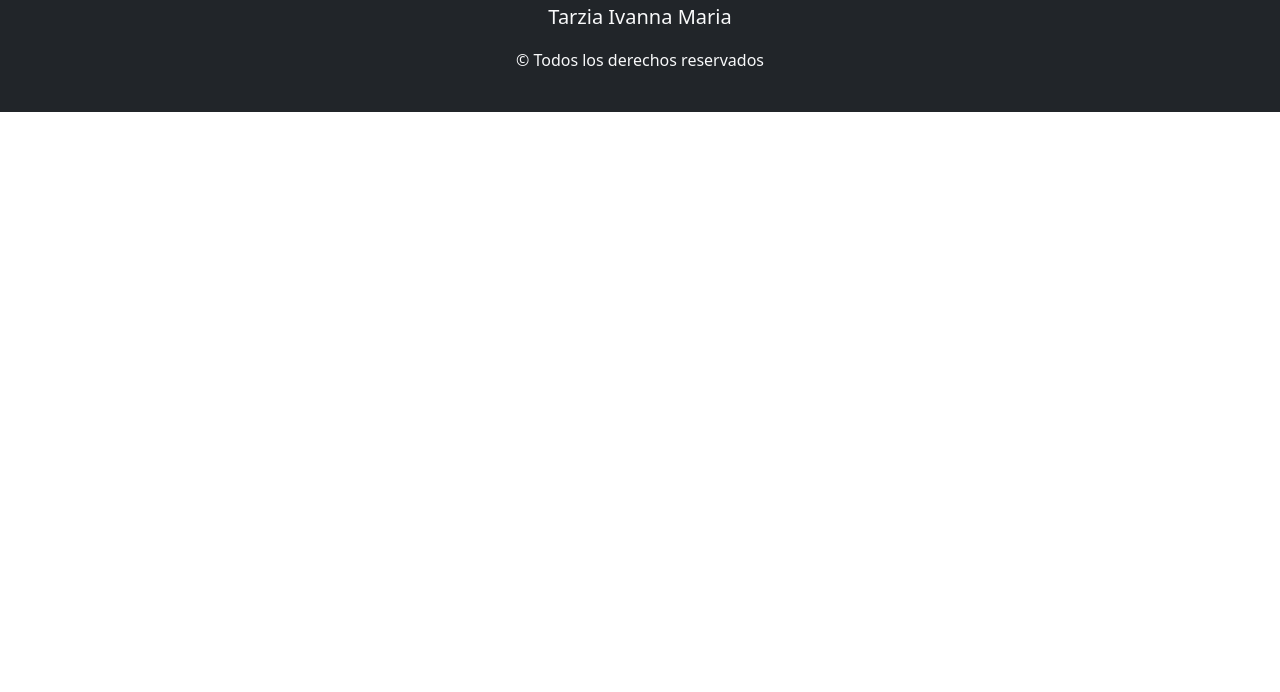
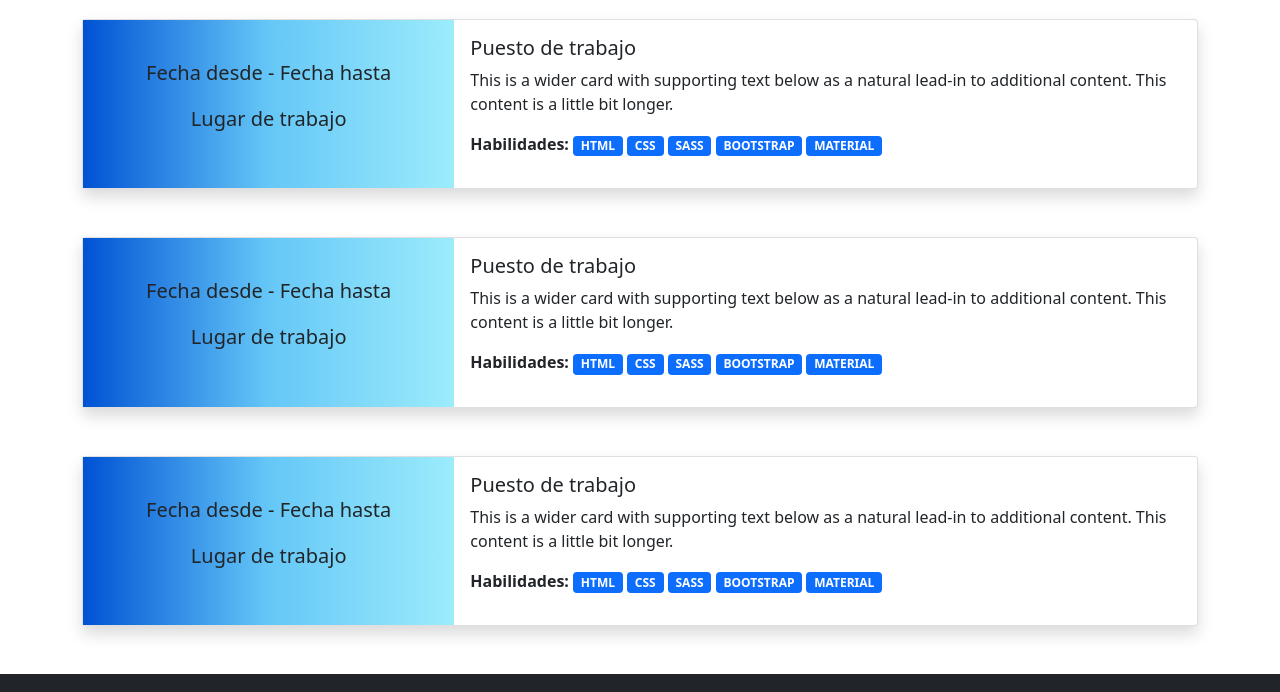
Before and after one commit to ivannatarzia/ivannatarzia.github.io, a plain HTML site: page index.html in a window 1280 px wide. Shown: the part 971-1663 px from the top of the page. Before the commit the page ends 1083 px from the top, so only its background shows below. Drawn offline with nearby package versions, Linux system fonts and the light colour scheme.

Commit message:
se agrego experiencia laboral

```diff
--- a/css/style.css
+++ b/css/style.css
@@ -1,6 +1,6 @@
 .fondo{
     background: #9CECFB;  /* fallback for old browsers */
-background: -webkit-linear-gradient(to right, #0052D4, #65C7F7, #9CECFB);  /* Chrome 10-25, Safari 5.1-6 */
+background: -webkit-linear-gradient(to right, #0052D4, #65C7F7, hsl(189, 92%, 80%));  /* Chrome 10-25, Safari 5.1-6 */
 background: linear-gradient(to right, #0052D4, #65C7F7, #9CECFB); /* W3C, IE 10+/ Edge, Firefox 16+, Chrome 26+, Opera 12+, Safari 7+ */
 
 }
@@ -9,3 +9,9 @@ background: linear-gradient(to right, #0052D4, #65C7F7, #9CECFB); /* W3C, IE 10+
     height: 100px;
     margin-bottom: 15px;
 }
+.cardi{
+    background: #9CECFB;  /* fallback for old browsers */
+    background: -webkit-linear-gradient(to right, #0052D4, #65C7F7, hsl(189, 92%, 80%));  /* Chrome 10-25, Safari 5.1-6 */
+    background: linear-gradient(to right, #0052D4, #65C7F7, #9CECFB); /* W3C, IE 10+/ Edge, Firefox 16+, Chrome 26+, Opera 12+, Safari 7+ */
+
+}
--- a/index.html
+++ b/index.html
@@ -25,10 +25,10 @@
             <div class="collapse navbar-collapse" id="navbarSupportedContent">
                 <ul class="navbar-nav ms-auto mb-2 mb-lg-0">
                     <li class="nav-item">
-                        <a class="nav-link active" aria-current="page" href="#">Sobre mi</a>
+                        <a class="nav-link" aria-current="page" href="#sobreMi">Sobre mi</a>
                     </li>
                     <li class="nav-item">
-                        <a class="nav-link" href="#">Experiencia laboral</a>
+                        <a class="nav-link" href="#experienciaLaboral">Experiencia laboral</a>
                     </li>
                     <li class="nav-item">
                         <a class="nav-link" href="#">Educacion</a>
@@ -54,7 +54,7 @@
 
 </section>
 <section class="container">
-    <h2 class="display-4 text-center my-4">
+    <h2 class="display-4 text-center my-4" id="sobreMi">
         Sobre mi
     </h2>
     <article class="shadow p-3 mb-5 bg-body rounded">
@@ -71,6 +71,75 @@
             reprehenderit! Lorem ipsum dolor sit amet consectetur adipisicing elit. Praesentium porro adipisci odio
             ullam, quasi cum omnis vel dolor quis, sed error quaerat ipsam, magnam esse recusandae reprehenderit vero
             modi perspiciatis.</p>
+    </article>
+    <h3 class="text-center display-4 my-4" id="experienciaLaboral">Experiencia laboral</h3>
+    <article>
+        <div class="card mb-3 shadow mb-5 bg-body rounded">
+            <div class="row g-0">
+                <div class="col-md-4  text-dark cardi d-flex flex-column justify-content-center align-items-center">
+                    <p class="lead">Fecha desde - Fecha hasta</p>
+                    <p class="lead">Lugar de trabajo</p>
+                </div>
+                <div class="col-md-8">
+                    <div class="card-body">
+                        <h5 class="card-title">Puesto de trabajo</h5>
+                        <p class="card-text">This is a wider card with supporting text below as a natural lead-in to
+                            additional content. This content is a little bit longer.</p>
+                        <p><strong>Habilidades:</strong>
+                            <span class="badge bg-primary">HTML</span>
+                            <span class="badge bg-primary">CSS</span>
+                            <span class="badge bg-primary">SASS</span>
+                            <span class="badge bg-primary">BOOTSTRAP</span>
+                            <span class="badge bg-primary">MATERIAL</span>
+                        </p>
+                    </div>
+                </div>
+            </div>
+        </div>
+        <div class="card mb-3 shadow mb-5 bg-body rounded">
+            <div class="row g-0">
+                <div class="col-md-4  text-dark cardi d-flex flex-column justify-content-center align-items-center">
+                    <p class="lead">Fecha desde - Fecha hasta</p>
+                    <p class="lead">Lugar de trabajo</p>
+                </div>
+                <div class="col-md-8">
+                    <div class="card-body">
+                        <h5 class="card-title">Puesto de trabajo</h5>
+                        <p class="card-text">This is a wider card with supporting text below as a natural lead-in to
+                            additional content. This content is a little bit longer.</p>
+                        <p><strong>Habilidades:</strong>
+                            <span class="badge bg-primary">HTML</span>
+                            <span class="badge bg-primary">CSS</span>
+                            <span class="badge bg-primary">SASS</span>
+                            <span class="badge bg-primary">BOOTSTRAP</span>
+                            <span class="badge bg-primary">MATERIAL</span>
+                        </p>
+                    </div>
+                </div>
+            </div>
+        </div>
+        <div class="card mb-3 shadow mb-5 bg-body rounded">
+            <div class="row g-0">
+                <div class="col-md-4  text-dark cardi d-flex flex-column justify-content-center align-items-center">
+                    <p class="lead">Fecha desde - Fecha hasta</p>
+                    <p class="lead">Lugar de trabajo</p>
+                </div>
+                <div class="col-md-8">
+                    <div class="card-body">
+                        <h5 class="card-title">Puesto de trabajo</h5>
+                        <p class="card-text">This is a wider card with supporting text below as a natural lead-in to
+                            additional content. This content is a little bit longer.</p>
+                        <p><strong>Habilidades:</strong>
+                            <span class="badge bg-primary">HTML</span>
+                            <span class="badge bg-primary">CSS</span>
+                            <span class="badge bg-primary">SASS</span>
+                            <span class="badge bg-primary">BOOTSTRAP</span>
+                            <span class="badge bg-primary">MATERIAL</span>
+                        </p>
+                    </div>
+                </div>
+            </div>
+        </div>
     </article>
 
 </section>
```
